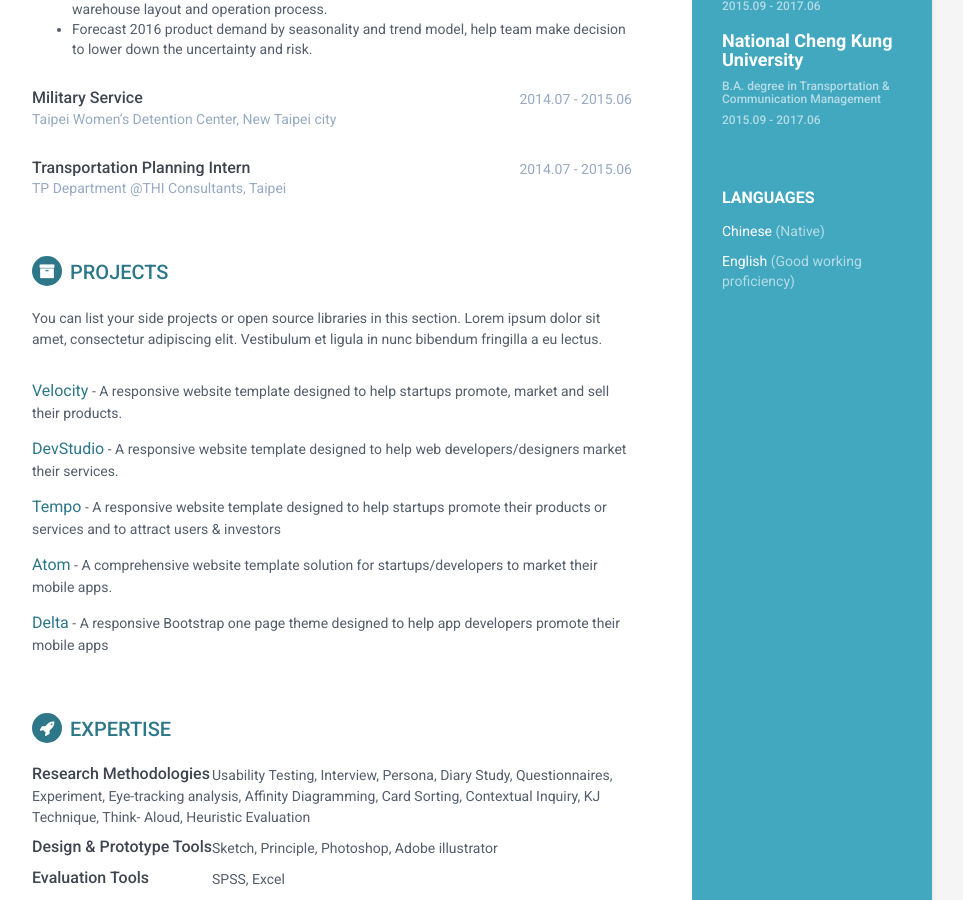
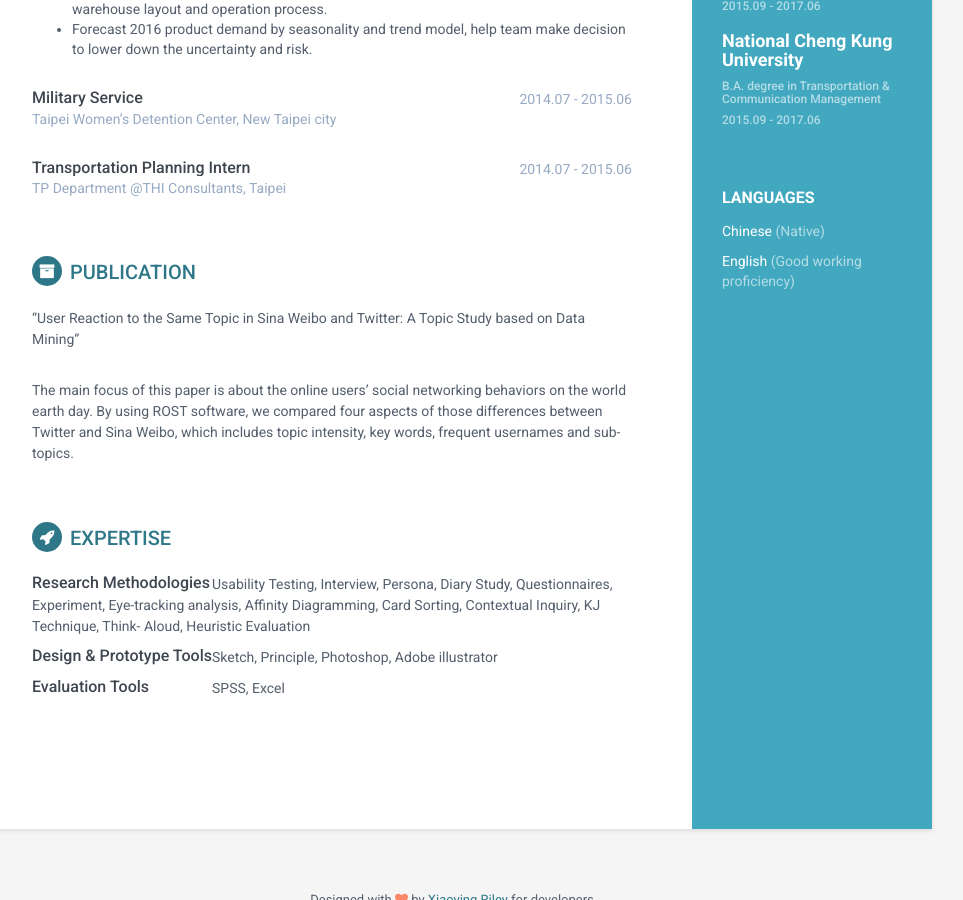
Before and after one commit to hsiangchunwang/hsiangchunwang.github.io, a Jekyll site: the page built from index.html, in a window 1280 px wide and 900 px high, scrolled down 664 px. Shown: the whole window, without its empty margins (188-1151 px from the left). Built offline with Jekyll 4.4.1, drawn with Linux system fonts in a browser that asks for light colours.

Commit message:
Update projects.html

```diff
--- a/_includes/projects.html
+++ b/_includes/projects.html
@@ -1,23 +1,7 @@
 <section class="section projects-section">
-                <h2 class="section-title"><i class="fa fa-archive"></i>Projects</h2>
+                <h2 class="section-title"><i class="fa fa-archive"></i>PUBLICATION</h2>
                 <div class="intro">
-                    <p>You can list your side projects or open source libraries in this section. Lorem ipsum dolor sit amet, consectetur adipiscing elit. Vestibulum et ligula in nunc bibendum fringilla a eu lectus.</p>
+                    <p>“User Reaction to the Same Topic in Sina Weibo and Twitter: A Topic Study based on Data Mining”</p>
                 </div><!--//intro-->
-                <div class="item">
-                    <span class="project-title"><a href="#hook">Velocity</a></span> - <span class="project-tagline">A responsive website template designed to help startups promote, market and sell their products.</span>
-
-                </div><!--//item-->
-                <div class="item">
-                    <span class="project-title"><a href="#" target="_blank">DevStudio</a></span> -
-                    <span class="project-tagline">A responsive website template designed to help web developers/designers market their services. </span>
-                </div><!--//item-->
-                <div class="item">
-                    <span class="project-title"><a href="#" target="_blank">Tempo</a></span> - <span class="project-tagline">A responsive website template designed to help startups promote their products or services and to attract users &amp; investors</span>
-                </div><!--//item-->
-                <div class="item">
-                    <span class="project-title"><a href="#" target="_blank">Atom</a></span> - <span class="project-tagline">A comprehensive website template solution for startups/developers to market their mobile apps. </span>
-                </div><!--//item-->
-                <div class="item">
-                    <span class="project-title"><a href="#" target="_blank">Delta</a></span> - <span class="project-tagline">A responsive Bootstrap one page theme designed to help app developers promote their mobile apps</span>
-                </div><!--//item-->
+                <p>The main focus of this paper is about the online users’ social networking behaviors on the world earth day. By using ROST software, we compared four aspects of those differences between Twitter and Sina Weibo, which includes topic intensity, key words, frequent usernames and sub-topics.</p>
             </section><!--//section-->
```
